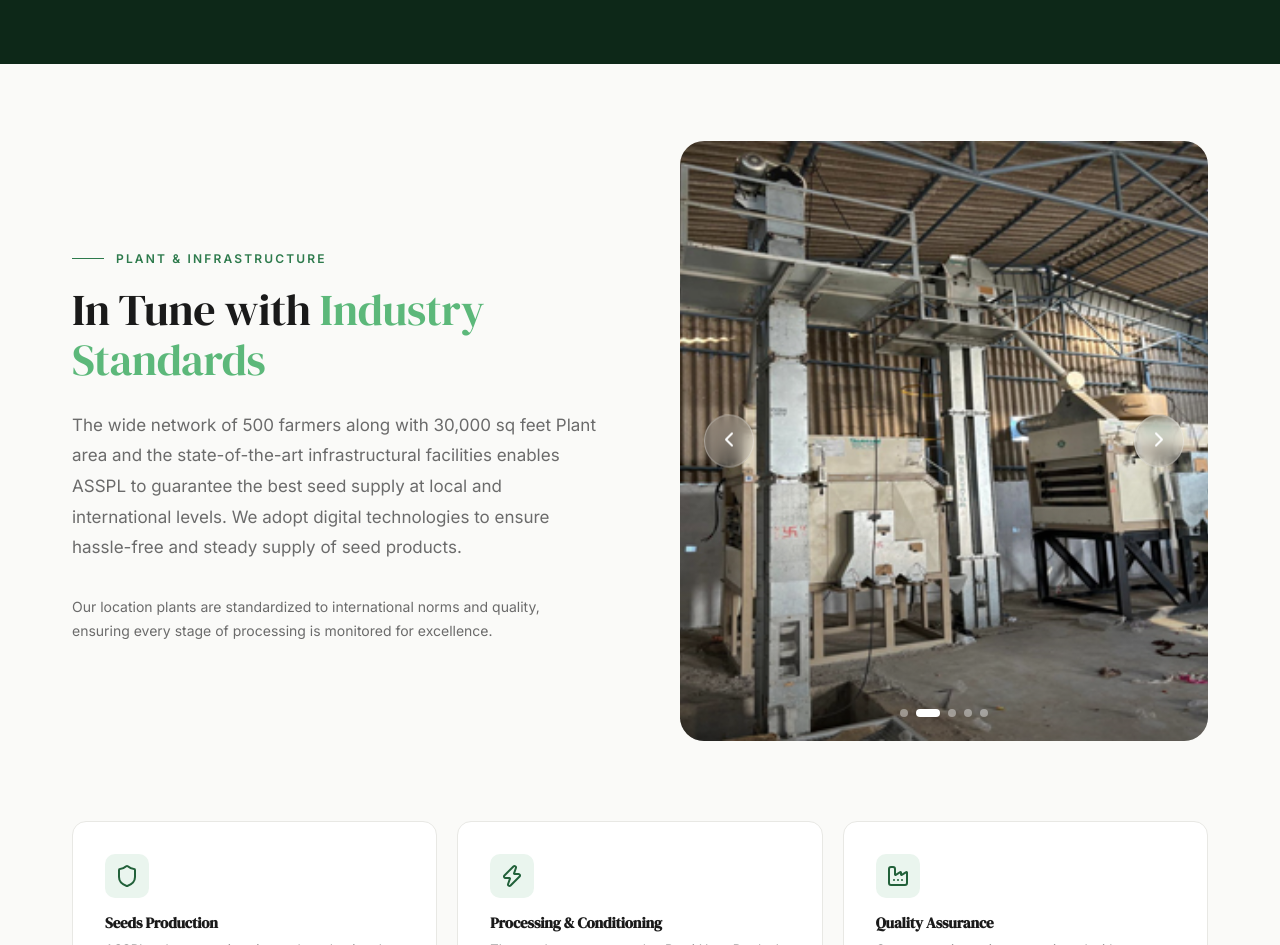
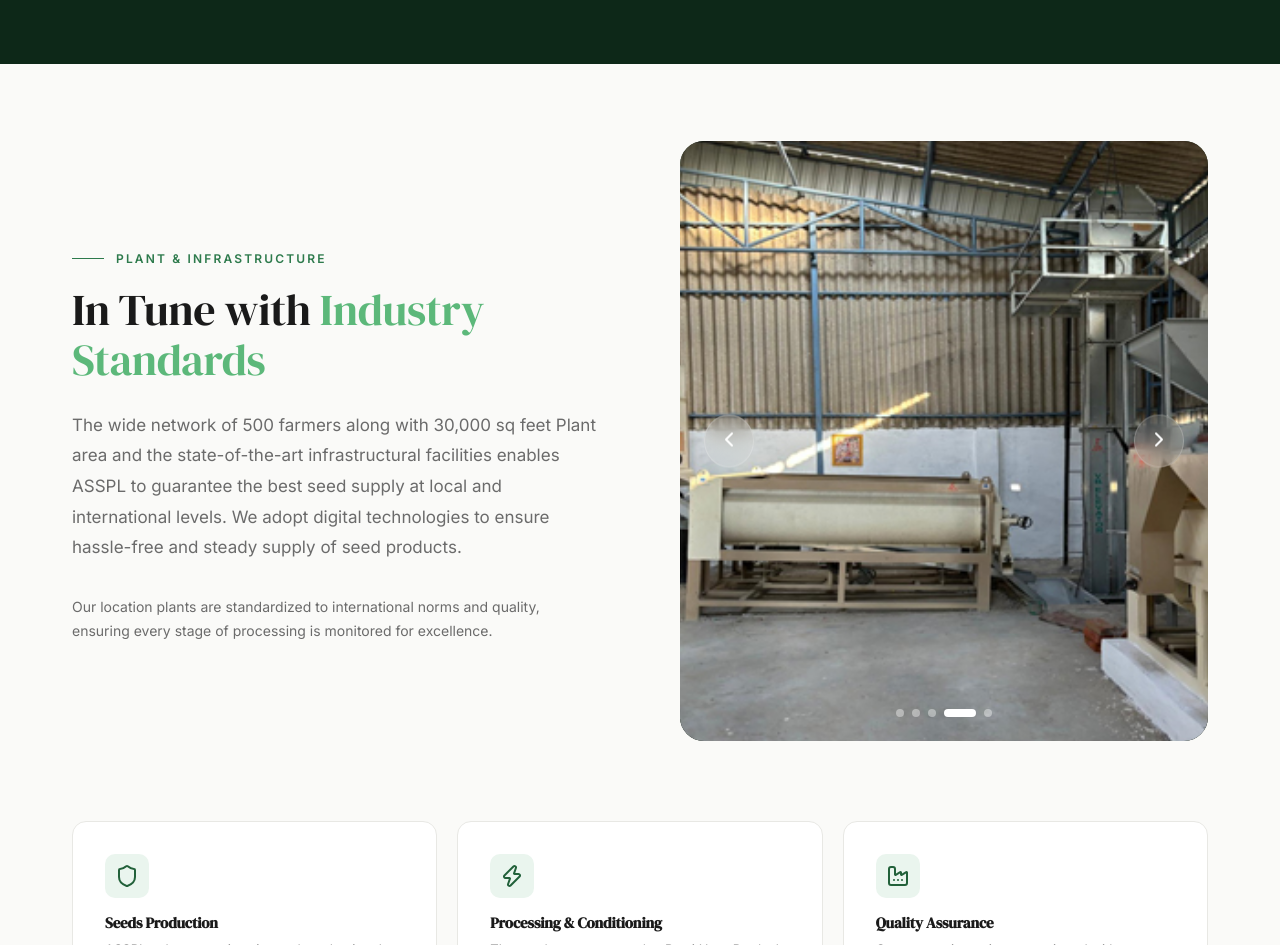
Before and after one commit to vaibhav210603/agronica-seeds, a Next.js app: page /about in a window 1280 px wide. Shown: the part 3600-4545 px from the top of the page. Built offline with nearby package versions, Linux system fonts and the light colour scheme.

Commit message:
Fixed carousel blinking with sliding animation, updated transition speed to 2s, and added new infrastructure images (seeds.jpeg, factory.jpeg)

```diff
--- a/src/app/page.js
+++ b/src/app/page.js
@@ -28,11 +28,12 @@ import ImageCarousel from "@/components/ImageCarousel";
 import styles from "./page.module.css";
 
 const infraImages = [
-  "/bori.jpg",
   "/fc1.jpg",
   "/fc2.jpg",
   "/fc3.jpg",
-  "/fc4.jpg"
+  "/fc4.jpg",
+  "/seeds.jpeg",
+  "/factory.jpeg"
 ];
 
 /* ===== DATA ===== */
--- a/src/components/ImageCarousel.jsx
+++ b/src/components/ImageCarousel.jsx
@@ -5,27 +5,60 @@ import Image from "next/image";
 import { ChevronLeft, ChevronRight } from "lucide-react";
 
 export default function ImageCarousel({ images }) {
-  const [currentIndex, setCurrentIndex] = useState(0);
+  const [[page, direction], setPage] = useState([0, 0]);
+
+  const currentIndex = ((page % images.length) + images.length) % images.length;
+
+  const paginate = (newDirection) => {
+    setPage([page + newDirection, newDirection]);
+  };
 
   useEffect(() => {
     const timer = setInterval(() => {
-      setCurrentIndex((prev) => (prev + 1) % images.length);
-    }, 5000);
+      paginate(1);
+    }, 2000);
     return () => clearInterval(timer);
-  }, [images.length]);
+  }, [page]); // Reset timer on page change to avoid double jumps
 
-  const next = () => setCurrentIndex((prev) => (prev + 1) % images.length);
-  const prev = () => setCurrentIndex((prev) => (prev - 1 + images.length) % images.length);
+  const variants = {
+    enter: (direction) => ({
+      x: direction > 0 ? 1000 : -1000,
+      opacity: 0,
+      scale: 1.1
+    }),
+    center: {
+      zIndex: 1,
+      x: 0,
+      opacity: 1,
+      scale: 1,
+      transition: {
+        x: { type: "spring", stiffness: 300, damping: 30 },
+        opacity: { duration: 0.5 },
+        scale: { duration: 0.8 }
+      }
+    },
+    exit: (direction) => ({
+      zIndex: 0,
+      x: direction < 0 ? 1000 : -1000,
+      opacity: 0,
+      scale: 0.9,
+      transition: {
+        x: { type: "spring", stiffness: 300, damping: 30 },
+        opacity: { duration: 0.5 }
+      }
+    })
+  };
 
   return (
-    <div className="carousel-wrapper" style={{ position: 'relative', width: '100%', height: 'clamp(300px, 50vw, 600px)', borderRadius: '1.5rem', overflow: 'hidden', boxShadow: 'var(--shadow-2xl)' }}>
-      <AnimatePresence mode="wait">
+    <div className="carousel-wrapper" style={{ position: 'relative', width: '100%', height: 'clamp(300px, 50vw, 600px)', borderRadius: '1.5rem', overflow: 'hidden', boxShadow: 'var(--shadow-2xl)', background: '#1a2e1a' }}>
+      <AnimatePresence initial={false} custom={direction}>
         <motion.div
-          key={currentIndex}
-          initial={{ opacity: 0 }}
-          animate={{ opacity: 1 }}
-          exit={{ opacity: 0 }}
-          transition={{ duration: 0.8 }}
+          key={page}
+          custom={direction}
+          variants={variants}
+          initial="enter"
+          animate="center"
+          exit="exit"
           style={{ position: 'absolute', inset: 0 }}
         >
           <Image
@@ -33,22 +66,27 @@ export default function ImageCarousel({ images }) {
             alt={`Infrastructure ${currentIndex + 1}`}
             fill
             style={{ objectFit: 'cover' }}
+            priority={currentIndex === 0}
           />
         </motion.div>
       </AnimatePresence>
 
-      <div style={{ position: 'absolute', inset: 0, background: 'linear-gradient(to top, rgba(0,0,0,0.4) 0%, transparent 40%)' }} />
+      <div style={{ position: 'absolute', inset: 0, background: 'linear-gradient(to top, rgba(0,0,0,0.4) 0%, transparent 40%)', pointerEvents: 'none' }} />
 
       <button
-        onClick={prev}
-        style={{ position: 'absolute', left: '1.5rem', top: '50%', transform: 'translateY(-50%)', background: 'rgba(255,255,255,0.2)', backdropFilter: 'blur(8px)', border: '1px solid rgba(255,255,255,0.3)', color: 'white', padding: '0.75rem', borderRadius: '50%', cursor: 'pointer', zIndex: 10 }}
+        onClick={() => paginate(-1)}
+        style={{ position: 'absolute', left: '1.5rem', top: '50%', transform: 'translateY(-50%)', background: 'rgba(255,255,255,0.1)', backdropFilter: 'blur(12px)', border: '1px solid rgba(255,255,255,0.2)', color: 'white', padding: '0.75rem', borderRadius: '50%', cursor: 'pointer', zIndex: 10, transition: 'all 0.3s' }}
+        onMouseEnter={(e) => e.currentTarget.style.background = 'rgba(255,255,255,0.2)'}
+        onMouseLeave={(e) => e.currentTarget.style.background = 'rgba(255,255,255,0.1)'}
       >
         <ChevronLeft size={24} />
       </button>
 
       <button
-        onClick={next}
-        style={{ position: 'absolute', right: '1.5rem', top: '50%', transform: 'translateY(-50%)', background: 'rgba(255,255,255,0.2)', backdropFilter: 'blur(8px)', border: '1px solid rgba(255,255,255,0.3)', color: 'white', padding: '0.75rem', borderRadius: '50%', cursor: 'pointer', zIndex: 10 }}
+        onClick={() => paginate(1)}
+        style={{ position: 'absolute', right: '1.5rem', top: '50%', transform: 'translateY(-50%)', background: 'rgba(255,255,255,0.1)', backdropFilter: 'blur(12px)', border: '1px solid rgba(255,255,255,0.2)', color: 'white', padding: '0.75rem', borderRadius: '50%', cursor: 'pointer', zIndex: 10, transition: 'all 0.3s' }}
+        onMouseEnter={(e) => e.currentTarget.style.background = 'rgba(255,255,255,0.2)'}
+        onMouseLeave={(e) => e.currentTarget.style.background = 'rgba(255,255,255,0.1)'}
       >
         <ChevronRight size={24} />
       </button>
@@ -57,8 +95,15 @@ export default function ImageCarousel({ images }) {
         {images.map((_, i) => (
           <div
             key={i}
-            onClick={() => setCurrentIndex(i)}
-            style={{ width: i === currentIndex ? '24px' : '8px', height: '8px', borderRadius: '4px', background: i === currentIndex ? 'white' : 'rgba(255,255,255,0.4)', transition: 'all 0.3s', cursor: 'pointer' }}
+            onClick={() => setPage([i, i > currentIndex ? 1 : -1])}
+            style={{
+              width: i === currentIndex ? '32px' : '8px',
+              height: '8px',
+              borderRadius: '4px',
+              background: i === currentIndex ? 'white' : 'rgba(255,255,255,0.4)',
+              transition: 'all 0.4s cubic-bezier(0.4, 0, 0.2, 1)',
+              cursor: 'pointer'
+            }}
           />
         ))}
       </div>
```
Also changed, not shown: public/factory.jpeg (added), public/seeds.jpeg (added).
